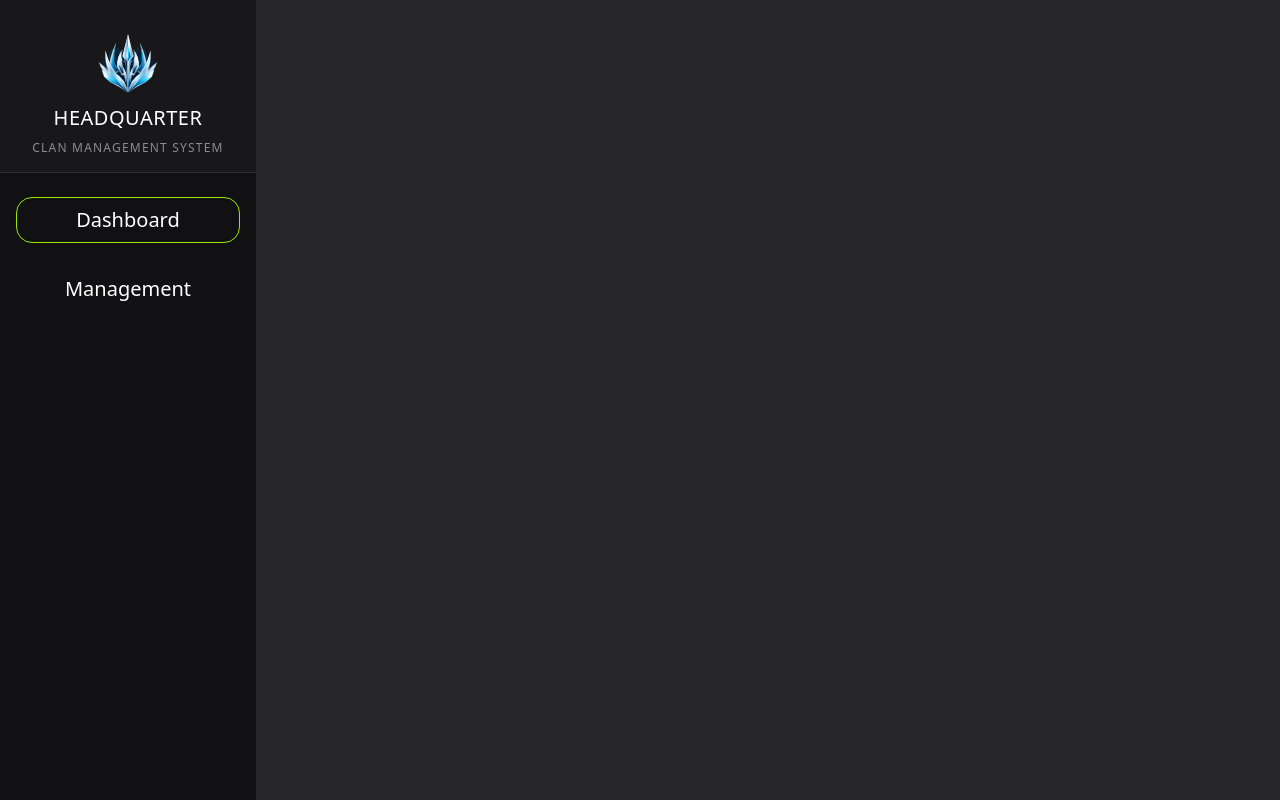
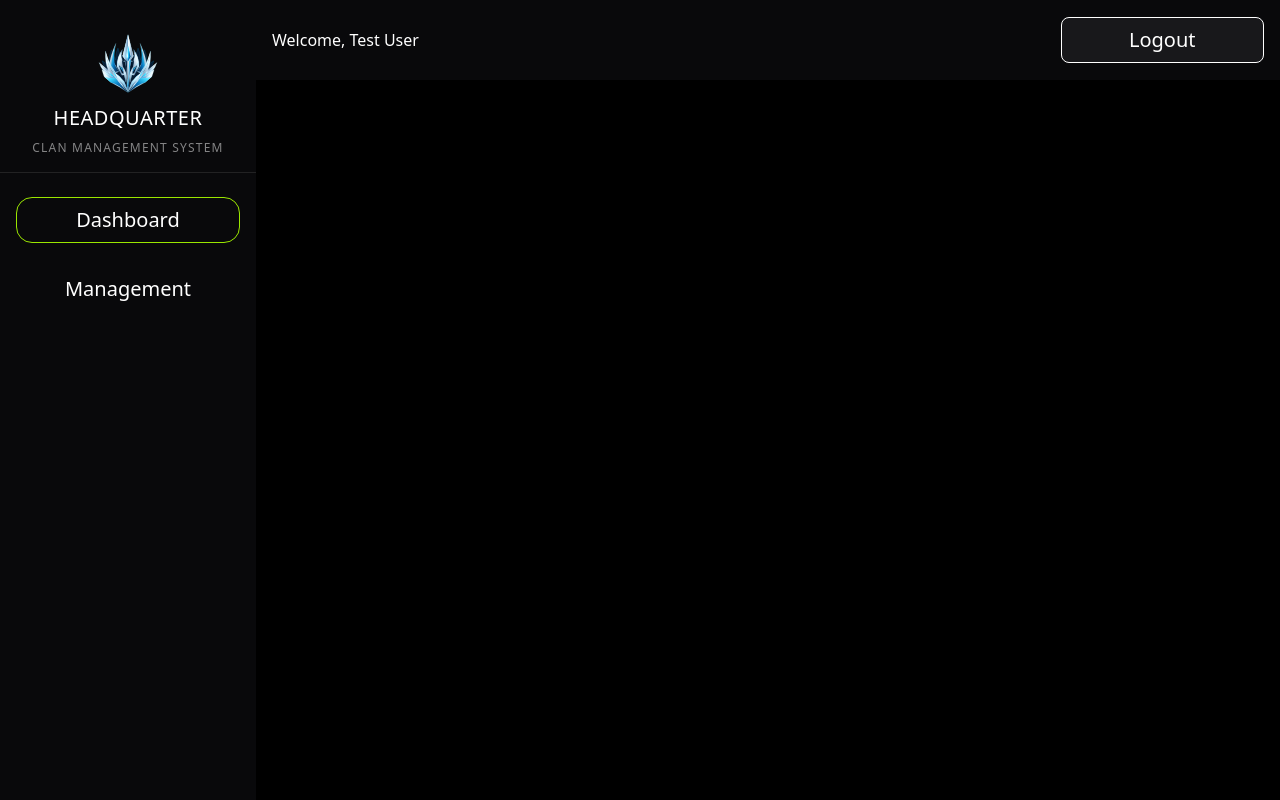
Before and after one commit to dheirich/Headquarter-cms, a Laravel app: page /dashboard in a window 1280 px wide. Run offline with Laravel 12, Linux system fonts and the light colour scheme; a user stored in the database is signed in; data comes from the database, SQL or seed files in the repository; style sheets or scripts are compiled from the project's sources.

Commit message:
feat: implementing complete Authentification Cycle Login Logout CSRF Secure

```diff
--- a/resources/views/components/layouts/app.blade.php
+++ b/resources/views/components/layouts/app.blade.php
@@ -10,10 +10,14 @@
     <title>Headquarter | {{ $title }}</title>
     @vite(['resources/css/app.css', 'resources/js/app.js'])
 </head>
-<body class="bg-zinc-800 flex flex-row min-h-screen text-white">
+<body class="bg-black flex flex-row min-h-screen text-white">
 
 <x-layouts.sidebar/>
-<main class="flex-1">{{$slot}}</main>
+
+<div class="flex-1 min-w-0 flex flex-col">
+    <x-layouts.navbar :username="auth()->user()->name"/>
+    <main class="flex-1">{{$slot}}</main>
+</div>
 
 </body>
 </html>
--- /dev/null
+++ b/resources/views/components/layouts/navbar.blade.php
@@ -0,0 +1,15 @@
+@props([
+    'username' => 'anonymous'
+])
+
+<nav class="flex-1 flex flex-col lg:flex-row shrink-0 bg-zinc-950 max-h-20 items-center px-4">
+    <div class="w-full">
+        <span>Welcome, {{ $username }}</span>
+    </div>
+    <div class="w-64">
+        <form method="POST" action="{{ route('auth.logout') }}">
+            @csrf
+            <x-ui.button type="submit" variant="secondary">Logout</x-ui.button>
+        </form>
+    </div>
+</nav>
--- a/resources/views/components/layouts/sidebar-nav.blade.php
+++ b/resources/views/components/layouts/sidebar-nav.blade.php
@@ -1,3 +1,3 @@
-<nav {{ $attributes->merge(['class' => 'w-full flex flex-col px-4 py-6 bg-black/30 flex-1']) }}>
+<nav {{ $attributes->merge(['class' => 'w-full flex flex-col px-4 py-6 bg-zinc-950 flex-1']) }}>
 {{ $slot }}
 </nav>
--- a/resources/views/components/layouts/sidebar.blade.php
+++ b/resources/views/components/layouts/sidebar.blade.php
@@ -2,10 +2,10 @@
     $isActive = request()->routeIs('dashboard');
 @endphp
 
-<aside class="w-64 shrink-0 flex flex-col bg-zinc-900">
+<aside class="w-64 shrink-0 flex flex-col bg-zinc-950">
 
     <div class="mt-8 w-full flex items-center flex-col gap-2 px-4  border-b border-white/10 pb-4">
-        <x-ui.logo src="{{ asset('images/headquarter-emblem-vector.svg') }}" alt="CLANHQ Headdquarter Logo" />
+        <x-ui.logo src="{{ asset('images/headquarter-emblem-vector.svg') }}" alt="CLANHQ Headquarter Logo" />
         <span class="text-center text-white uppercase tracking-wide text-xl font-medium">Headquarter</span>
         <span class="text-center text-white/50 uppercase tracking-widest text-xs">Clan Management System</span>
     </div>
--- a/resources/views/components/ui/button.blade.php
+++ b/resources/views/components/ui/button.blade.php
@@ -5,10 +5,10 @@
 @php
 $baseClasses = 'w-full rounded-lg py-2 font-medium text-xl transition text-center';
     $classes = match($variant){
-        'primary' => 'text-zinc-950 bg-sky-600',
-        'secondary' => 'text-zinc-400 bg-blue-700',
+        'primary' => 'text-white bg-sky-600 hover:bg-sky-500 hover:text-black/30',
+        'secondary' => 'bg-zinc-900 text-white font-normal border-1 border-white hover:bg-zinc-800',
         'danger' => 'text-white bg-red-500',
-        'navigation' => 'text-white hover:bg-black/25',
+        'navigation' => 'text-white',
         default => 'text-zinc-950 hover:text-zinc-200 bg-white underline-offset-2'
     };
 @endphp
--- a/routes/web.php
+++ b/routes/web.php
@@ -12,8 +12,11 @@ Route::get('/', function () {
 Route::post('/auth/login', [LoginController::class, 'store'])
     ->name('auth.login');
 
+Route::middleware('auth')->group(function () {
 
-Route::middleware('auth')->group(function () {
+    //Logout
+    Route::post('/auth/logout', [LoginController::class, 'destroy'])
+        ->name('auth.logout');
 
     // Dashboard
     Route::view('/dashboard', 'dashboard')
```
Also changed, not shown: app/Http/Controllers/Auth/LoginController.php (+8 -0 lines), app/View/Components/layouts/navbar.php (added, +26 -0 lines).
